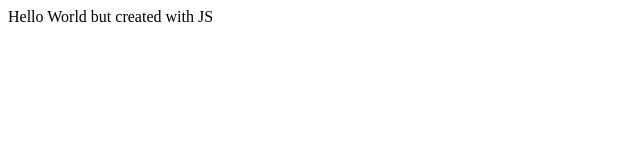
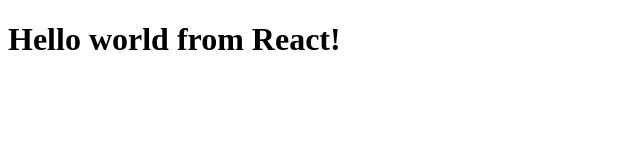
Before and after one commit to Amitrawat12/Namaste_React, a plain HTML site: page index.html in a window 1280 px wide. Shown: the whole page, without its empty margins (0-640 px from the left). Drawn offline with nearby package versions, Linux system fonts and the light colour scheme.

Commit message:
First React Hello World Code

```diff
--- a/index.html
+++ b/index.html
@@ -8,13 +8,16 @@
 </head>
 <body>
     <div id="root"> </div>
+
+    <script crossorigin src="https://unpkg.com/react@18/umd/react.development.js"></script>
+    <script crossorigin src="https://unpkg.com/react-dom@18/umd/react-dom.development.js"></script>
+
     <script>
-        const heading = document.createElement("hi")
-        heading.innerHTML = "Hello World but created with JS"
+        const heading = React.createElement("h1", {}, "Hello world from React!")
+        const root = ReactDOM.createRoot(document.getElementById("root"))
 
-        const root = document.getElementById("root")
-        root.appendChild(heading)
+        root.render(heading)
+
     </script>
-
 </body>
 </html>
```
